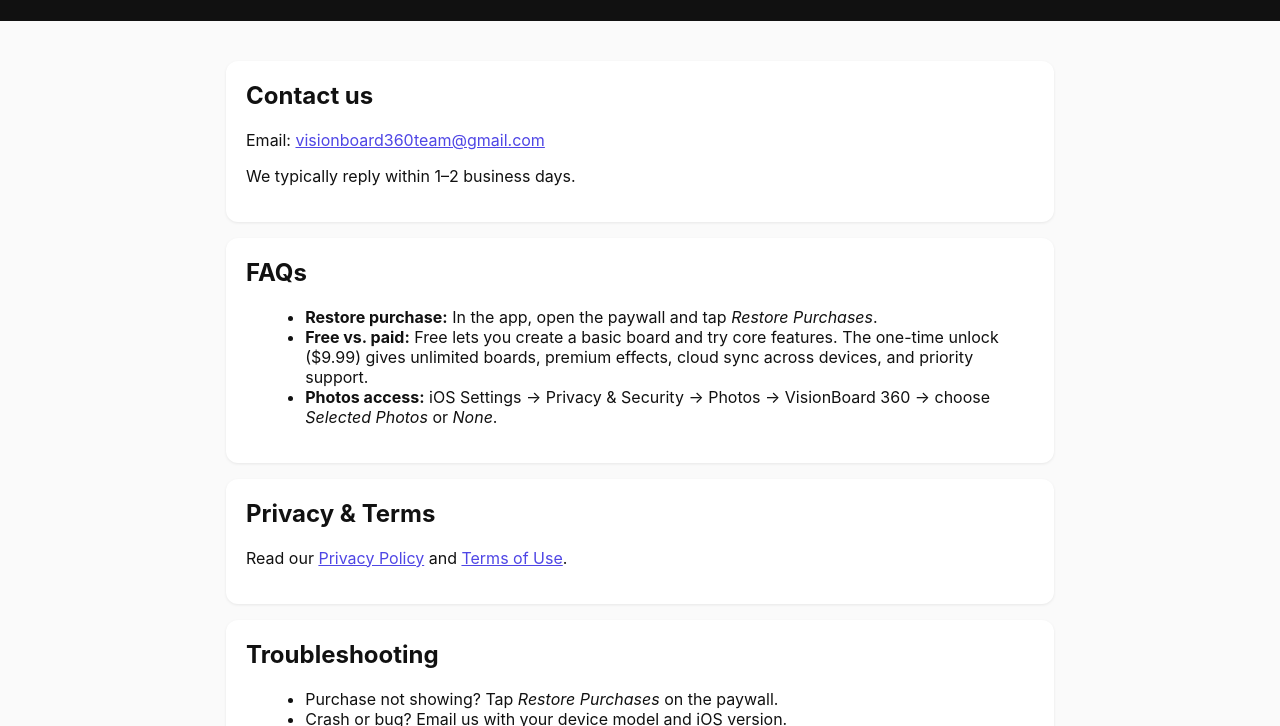
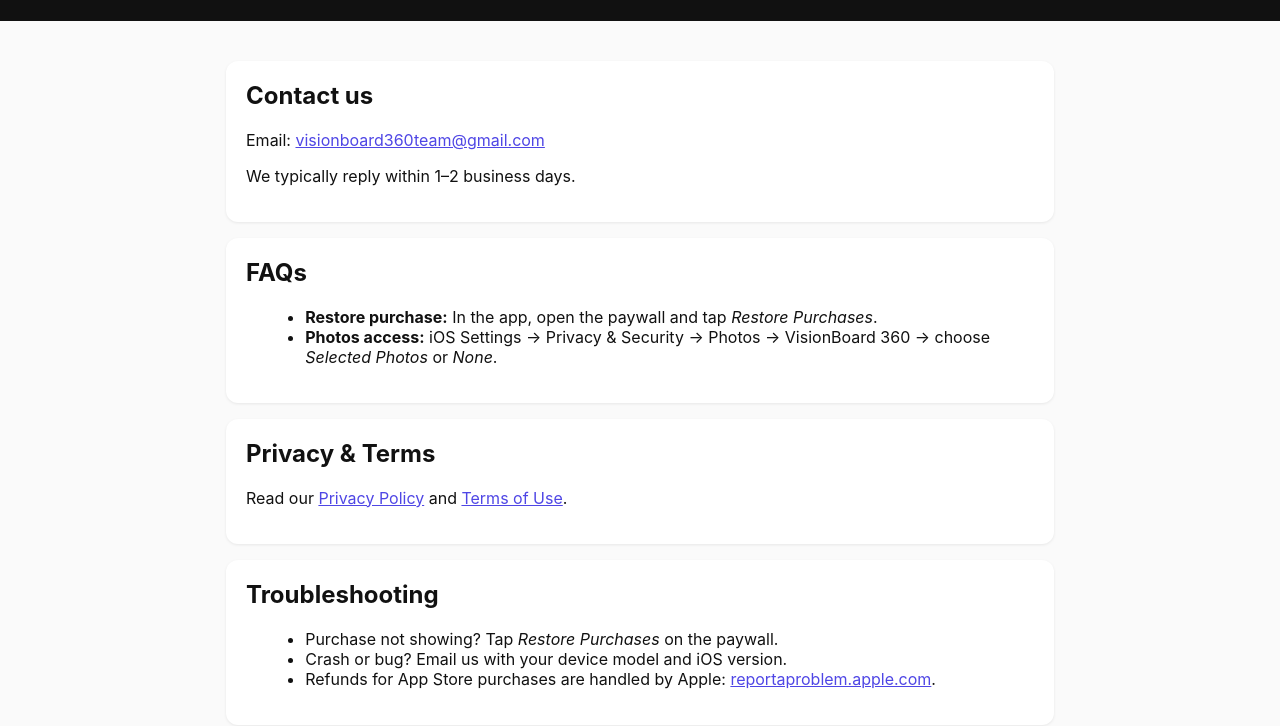
Before and after one commit to diegop2211/VisionBoard-Terms-and-Privacy, a plain HTML site: page support.html in a window 1280 px wide. Shown: the part 84-810 px from the top of the page. Drawn offline with Linux system fonts and the light colour scheme.

Commit message:
Update support.html

```diff
--- a/support.html
+++ b/support.html
@@ -47,7 +47,6 @@
       <h2>FAQs</h2>
       <ul>
         <li><strong>Restore purchase:</strong> In the app, open the paywall and tap <em>Restore Purchases</em>.</li>
-        <li><strong>Free vs. paid:</strong> Free lets you create a basic board and try core features. The one-time unlock ($9.99) gives unlimited boards, premium effects, cloud sync across devices, and priority support.</li>
         <li><strong>Photos access:</strong> iOS Settings → Privacy &amp; Security → Photos → VisionBoard 360 → choose <em>Selected Photos</em> or <em>None</em>.</li>
       </ul>
     </section>
```
